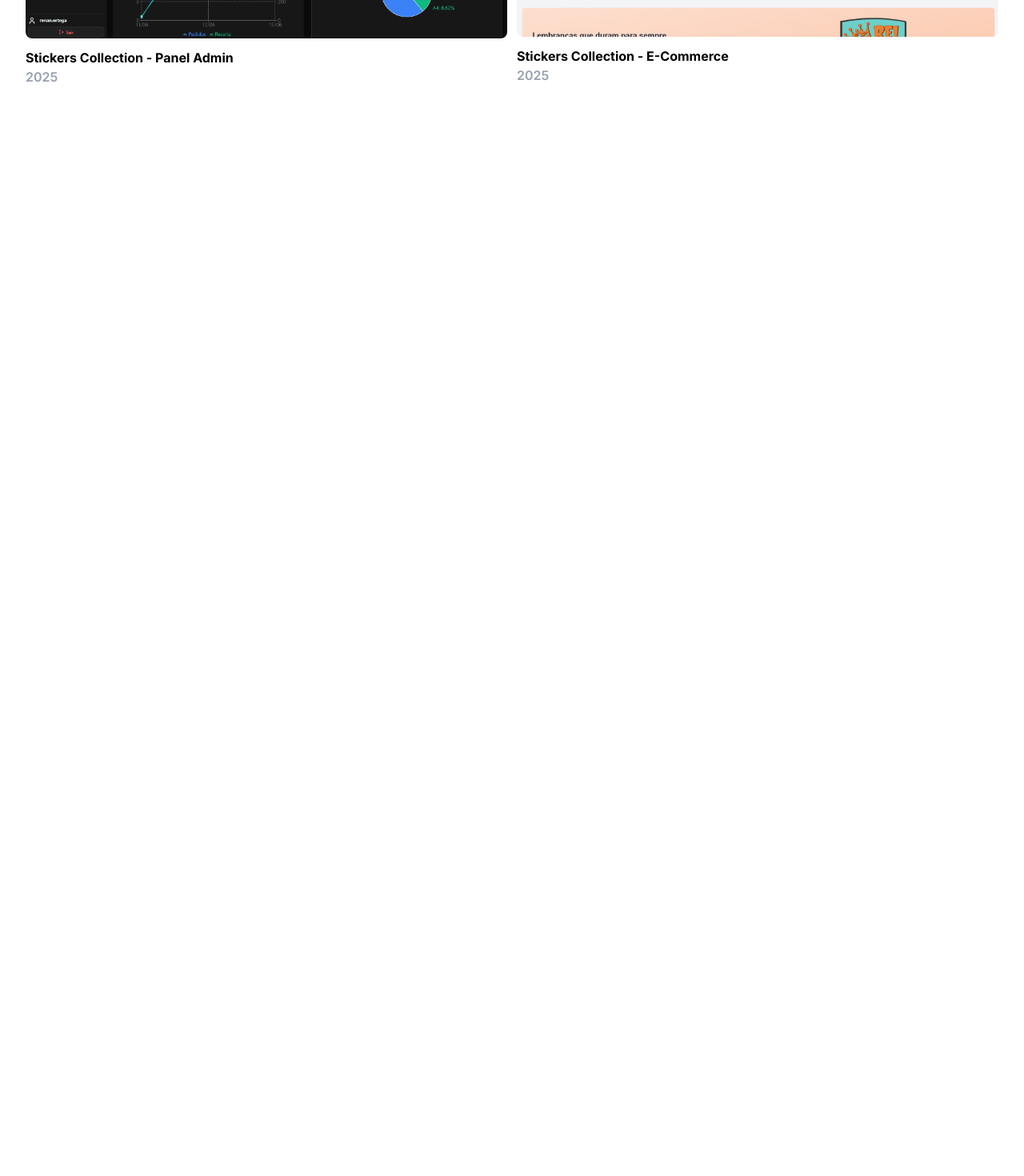
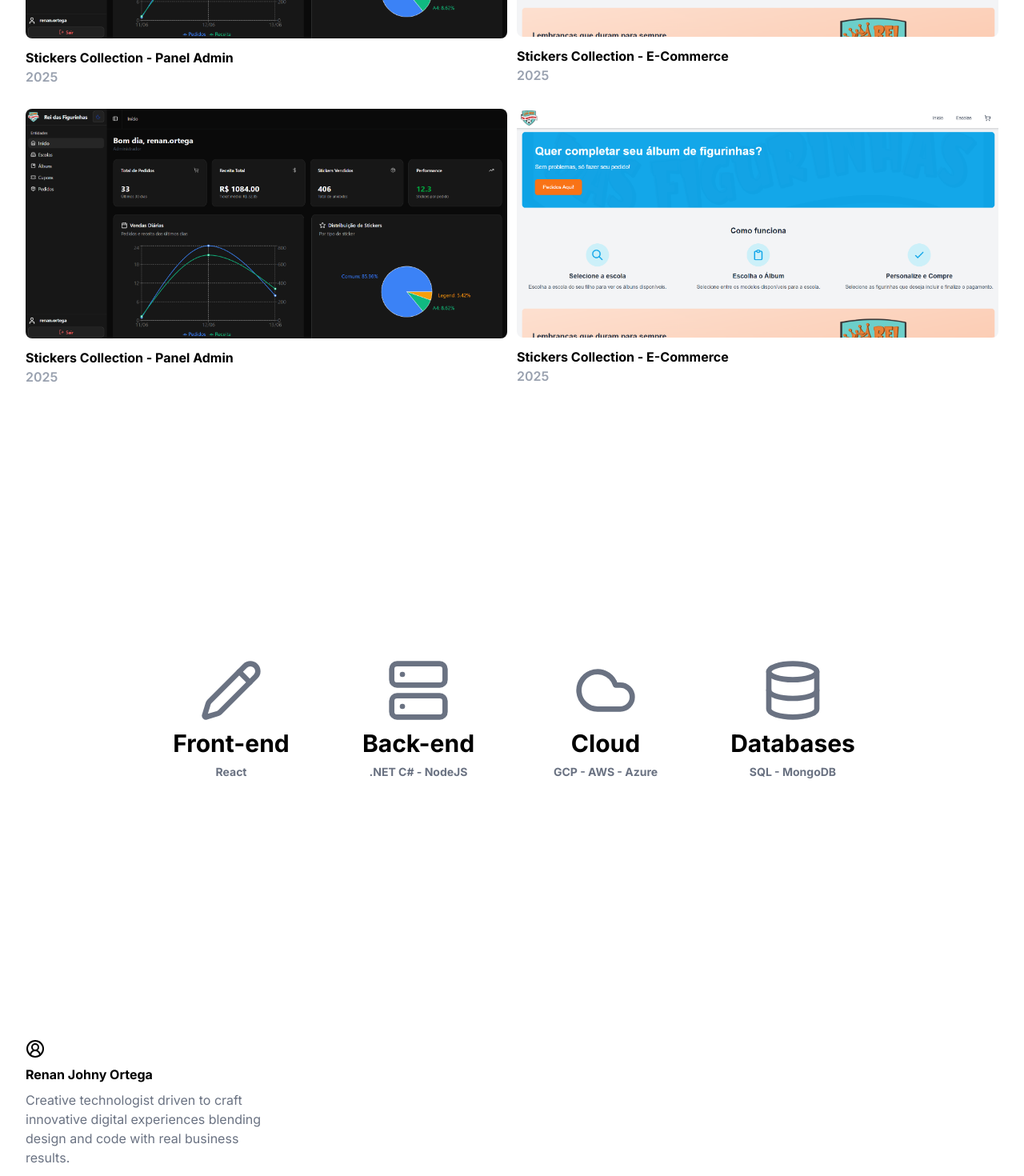
Before and after one commit to RenanOrtega/portfolio, a React (Vite) app: page / in a window 1280 px wide. Shown: the part 1240-2710 px from the top of the page at 80% size. Before the commit the page ends 1648 px from the top, so only its background shows below. Built offline with nearby package versions, Linux system fonts and the light colour scheme.

Commit message:
feat: add skills and more two projects.

```diff
--- a/src/App.tsx
+++ b/src/App.tsx
@@ -1,7 +1,8 @@
 import Hero from "./components/Hero"
 import Navbar from "./components/Navbar"
-import Projects from "./components/projects/Projects"
+import Projects from "./components/Projects"
 import SectionDescription from "./components/SectionDescription"
+import Skills from "./components/Skills"
 
 function App() {
 
@@ -15,6 +16,12 @@ function App() {
         <SectionDescription description="A selection of my favorite work across design and development, with a focus on impactful, modern solutions." />
         <Projects />
       </div>
+      <div className="min-h-screen flex flex-col justify-center">
+        <Skills />
+      </div>
+      <div className="min-h-screen flex flex-col">
+        <SectionDescription description="Creative technologist driven to craft innovative digital experiences blending design and code with real business results." />
+      </div>
     </div>
   )
 }
--- a/src/components/projects/Projects.tsx
+++ b/src/components/Projects.tsx
@@ -1,4 +1,14 @@
 const items = [
+    {
+        image: "/admin-stickers.png",
+        title: "Stickers Collection - Panel Admin",
+        year: "2025"
+    },
+    {
+        image: "/stickers-collection.png",
+        title: "Stickers Collection - E-Commerce",
+        year: "2025"
+    },
     {
         image: "/admin-stickers.png",
         title: "Stickers Collection - Panel Admin",
--- /dev/null
+++ b/src/components/Skills.tsx
@@ -0,0 +1,32 @@
+import { Cloud, Database, LucidePencil, Server } from "lucide-react";
+
+const Skills = () => {
+    return (
+        <div className="flex justify-center items-center">
+            <div className="grid grid-cols-1 md:grid-cols-4 gap-10 max-w-4xl w-full">
+                <div className="flex flex-col justify-center items-center gap-2">
+                    <LucidePencil width={50} height={50} className="text-gray-500 font-bold md:w-16 md:h-16 lg:w-20 lg:h-20" />
+                    <p className="font-bold text-2xl md:text-3xl">Front-end</p>
+                    <p className="font-bold text-sm text-gray-500">React</p>
+                </div>
+                <div className="flex flex-col justify-center items-center gap-2">
+                    <Server width={50} height={50} className="text-gray-500 font-bold md:w-16 md:h-16 lg:w-20 lg:h-20" />
+                    <p className="font-bold text-2xl md:text-3xl">Back-end</p>
+                    <p className="font-bold text-sm text-gray-500">.NET C# - NodeJS</p>
+                </div>
+                <div className="flex flex-col justify-center items-center gap-2">
+                    <Cloud width={50} height={50} className="text-gray-500 font-bold md:w-16 md:h-16 lg:w-20 lg:h-20" />
+                    <p className="font-bold text-2xl md:text-3xl">Cloud</p>
+                    <p className="font-bold text-sm text-gray-500">GCP - AWS - Azure</p>
+                </div>
+                <div className="flex flex-col justify-center items-center gap-2">
+                    <Database width={50} height={50} className="text-gray-500 font-bold md:w-16 md:h-16 lg:w-20 lg:h-20" />
+                    <p className="font-bold text-2xl md:text-3xl">Databases</p>
+                    <p className="font-bold text-sm text-gray-500">SQL - MongoDB</p>
+                </div>
+            </div>
+        </div>
+    );
+}
+
+export default Skills;
```
